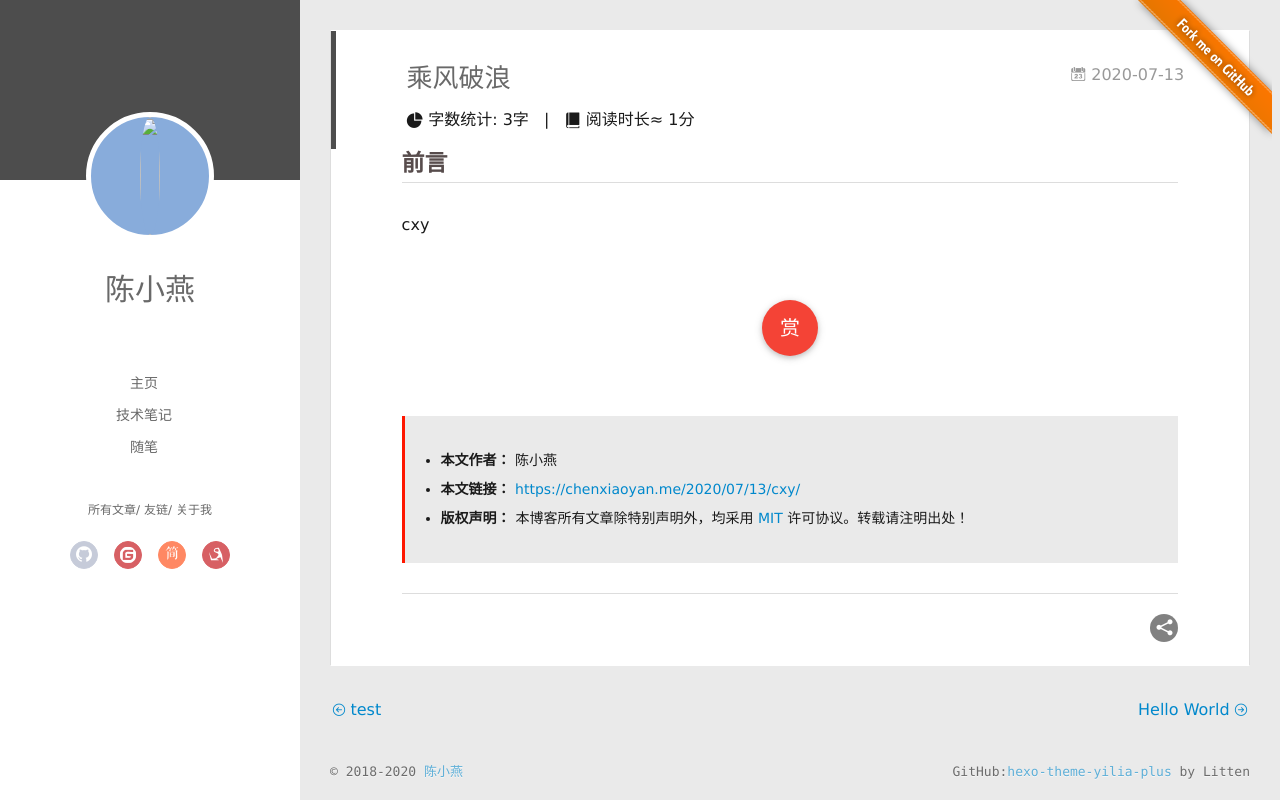
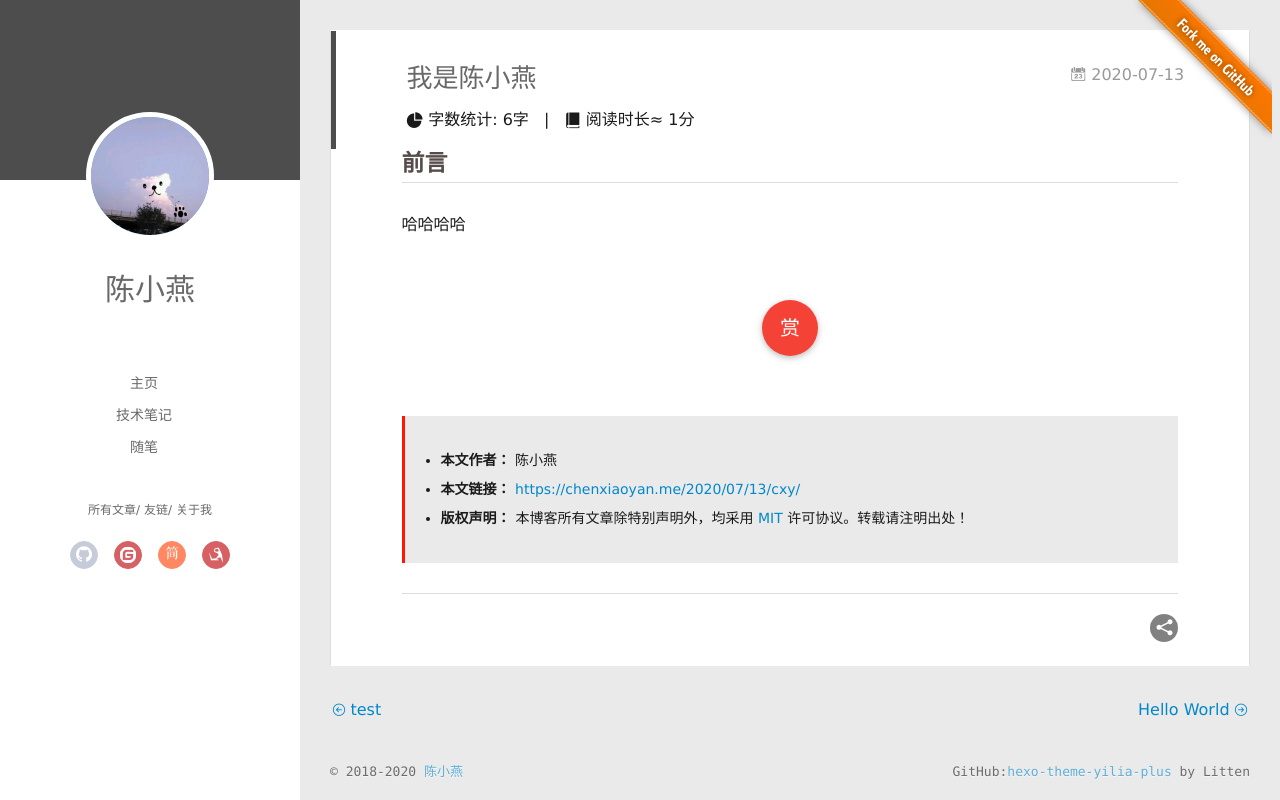
Before and after one commit to chenxiaoyan456/chenxiaoyan456.github.io, a plain HTML site: page 2020/07/13/cxy/index.html in a window 1280 px wide. Drawn offline with Linux system fonts and the light colour scheme; some packages are replaced by stand-ins of ours; no server answers; a script that the page names is missing.

Commit message:
Site updated: 2020-07-14 20:45:15

```diff
--- a/2020/07/13/cxy/index.html
+++ b/2020/07/13/cxy/index.html
@@ -6,26 +6,24 @@
   <meta name="renderer" content="webkit">
   <meta http-equiv="X-UA-Compatible" content="IE=edge" >
   <link rel="dns-prefetch" href="https://chenxiaoyan.me">
-  <title>乘风破浪 | 小燕的小站</title>
+  <title>我是陈小燕 | 小燕的小站</title>
   <meta name="generator" content="hexo-theme-yilia-plus">
   <meta name="viewport" content="width=device-width, initial-scale=1, maximum-scale=1">
 
-  <meta name="description" content="前言cxy">
+  <meta name="description" content="前言哈哈哈哈">
 <meta property="og:type" content="article">
-<meta property="og:title" content="乘风破浪">
+<meta property="og:title" content="我是陈小燕">
 <meta property="og:url" content="https://chenxiaoyan.me/2020/07/13/cxy/index.html">
 <meta property="og:site_name" content="小燕的小站">
-<meta property="og:description" content="前言cxy">
+<meta property="og:description" content="前言哈哈哈哈">
 <meta property="og:locale" content="en_US">
 <meta property="article:published_time" content="2020-07-13T06:56:09.000Z">
-<meta property="article:modified_time" content="2020-07-13T11:48:30.978Z">
+<meta property="article:modified_time" content="2020-07-14T12:43:42.198Z">
 <meta property="article:author" content="陈小燕">
 <meta name="twitter:card" content="summary">
 
     <link rel="alternative" href="/atom.xml" title="小燕的小站" type="application/atom+xml">
 
-
-    <link rel="icon" href="/favicon.ico">
 
 
     <link rel="apple-touch-icon" href="/apple-touch-icon-180x180.png">
@@ -194,7 +192,7 @@
 
 
     <h1 class="article-title" itemprop="name">
-      乘风破浪
+      我是陈小燕
     </h1>
 
 
@@ -220,7 +218,7 @@
       <!-- 百度字体平台:http://fontstore.baidu.com/static/editor/index.html -->
       <i class="icon-statistics"></i>
       <span class="post-meta-item-text"> 字数统计:</span>
-      <span class="post-count">3字</span>
+      <span class="post-count">6字</span>
     </span>
   </span>
 
@@ -240,7 +238,7 @@
 
   <div class="article-entry" itemprop="articleBody">
 
-    <h2 id="前言"><a href="#前言" class="headerlink" title="前言"></a>前言</h2><p>cxy</p>
+    <h2 id="前言"><a href="#前言" class="headerlink" title="前言"></a>前言</h2><p>哈哈哈哈</p>
 
 
 
@@ -287,7 +285,7 @@
         </li>
         <li>
           <strong>本文链接：</strong>
-          <a href="https://chenxiaoyan.me/2020/07/13/cxy/" title="乘风破浪" target="_blank">https://chenxiaoyan.me/2020/07/13/cxy/</a>
+          <a href="https://chenxiaoyan.me/2020/07/13/cxy/" title="我是陈小燕" target="_blank">https://chenxiaoyan.me/2020/07/13/cxy/</a>
         </li>
 
         <li>
```
Also changed, not shown: 2020/07/13/hello-world/index.html (+1 -3 lines), 2020/07/13/test/index.html (+1 -3 lines), archives/2020/07/index.html (+1 -3 lines), archives/2020/index.html (+1 -3 lines), archives/index.html (+1 -3 lines), index.html (+2 -4 lines), img/head.jpg (added).
